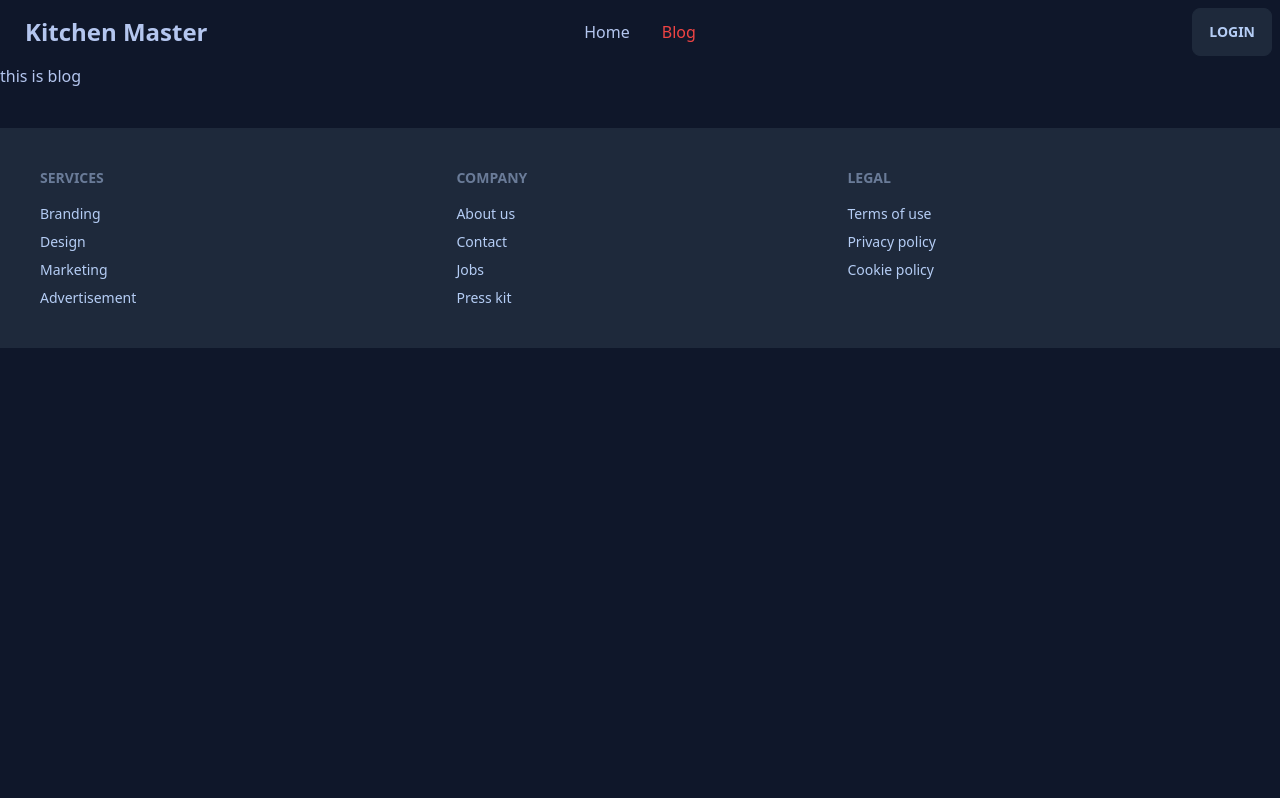
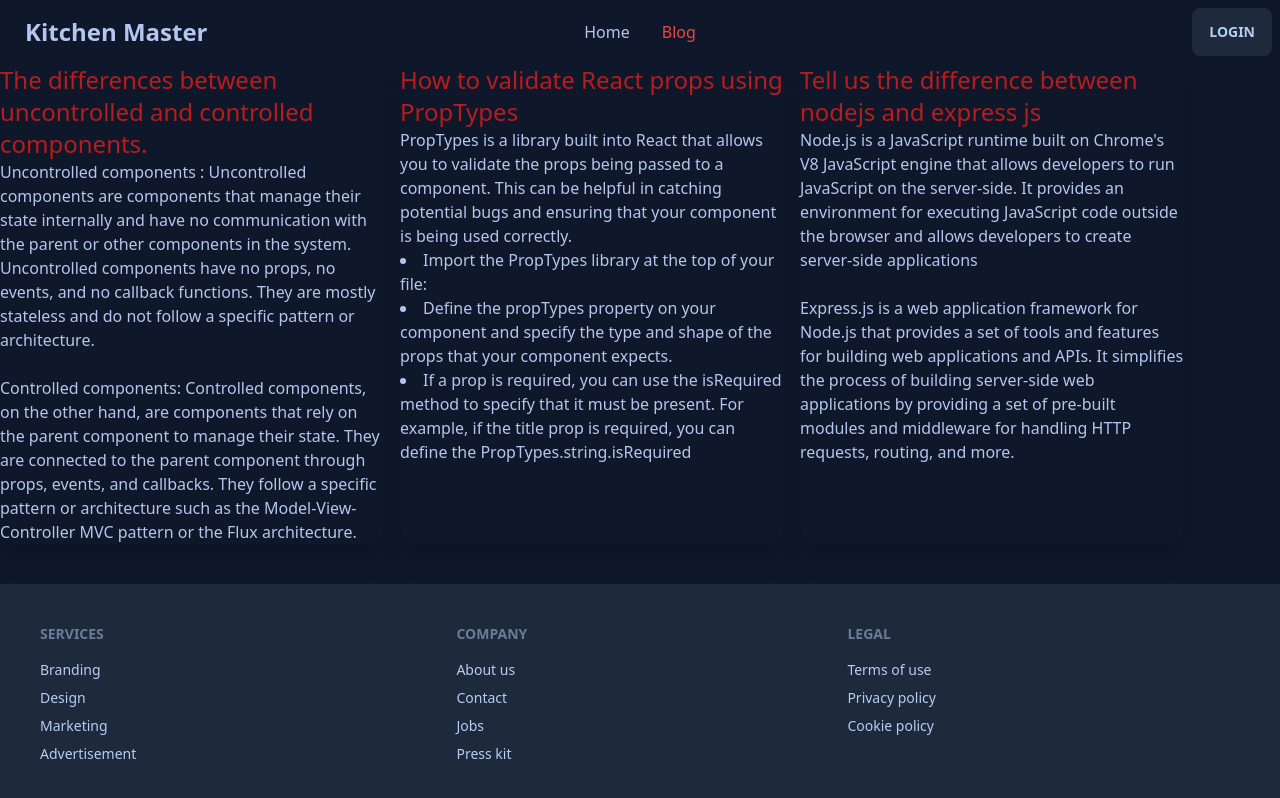
Before and after one commit to ptan01/kitchen-master-client, a React (Vite) app: page /blog in a window 1280 px wide. Shown: the top 798 px of the page. Built offline with nearby package versions, Linux system fonts and the light colour scheme; no server answers.

Commit message:
blog page add

```diff
--- a/src/pages/blog/Blog.jsx
+++ b/src/pages/blog/Blog.jsx
@@ -2,12 +2,26 @@ import React from 'react';
 
 const Blog = () => {
     return (
-        <div>
-            <h1>this is blog</h1>
-            <p>
-
-
-            </p>
+        <div className='flex gap-4'>
+            <div className='card w-96 bg-base-100 shadow-xl'>
+                <h1 className='text-2xl text-red-700'>The differences between uncontrolled and controlled components.</h1>
+                <p>Uncontrolled components : Uncontrolled components are components that manage their state internally and have no communication with the parent or other components in the system. Uncontrolled components have no props, no events, and no callback functions. They are mostly stateless and do not follow a specific pattern or architecture.</p>
+                <br />
+                <p>Controlled components: Controlled components, on the other hand, are components that rely on the parent component to manage their state. They are connected to the parent component through props, events, and callbacks. They follow a specific pattern or architecture such as the Model-View-Controller MVC pattern or the Flux architecture.</p>
+            </div>
+            <div className='card w-96 bg-base-100 shadow-xl'>
+                <h1 className='text-2xl text-red-700'>How to validate React props using PropTypes</h1>
+                <p>PropTypes is a library built into React that allows you to validate the props being passed to a component. This can be helpful in catching potential bugs and ensuring that your component is being used correctly.</p>
+                <li>Import the PropTypes library at the top of your file:</li>
+                <li>Define the propTypes property on your component and specify the type and shape of the props that your component expects.</li>
+                <li>If a prop is required, you can use the isRequired method to specify that it must be present. For example, if the title prop is required, you can define the PropTypes.string.isRequired</li>
+            </div>
+            <div className='card w-96 bg-base-100 shadow-xl'>
+                <h1 className='text-2xl text-red-700'>Tell us the difference between nodejs and express js</h1>
+                <p>Node.js is a JavaScript runtime built on Chrome's V8 JavaScript engine that allows developers to run JavaScript on the server-side. It provides an environment for executing JavaScript code outside the browser and allows developers to create server-side applications</p>
+                <br />
+                <p>Express.js is a web application framework for Node.js that provides a set of tools and features for building web applications and APIs. It simplifies the process of building server-side web applications by providing a set of pre-built modules and middleware for handling HTTP requests, routing, and more.</p>
+            </div>
         </div>
     );
 };
```
